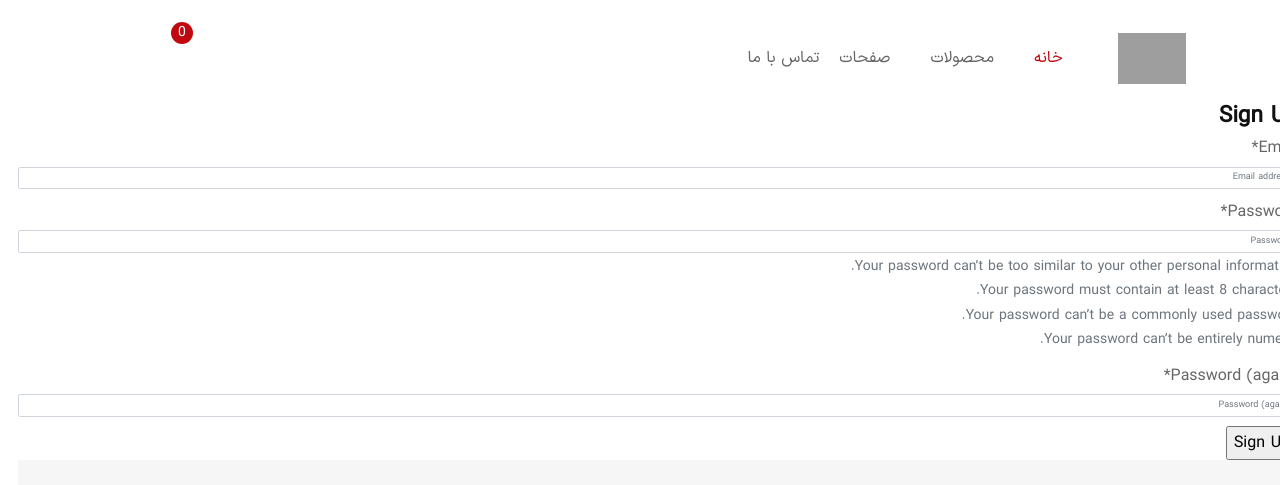
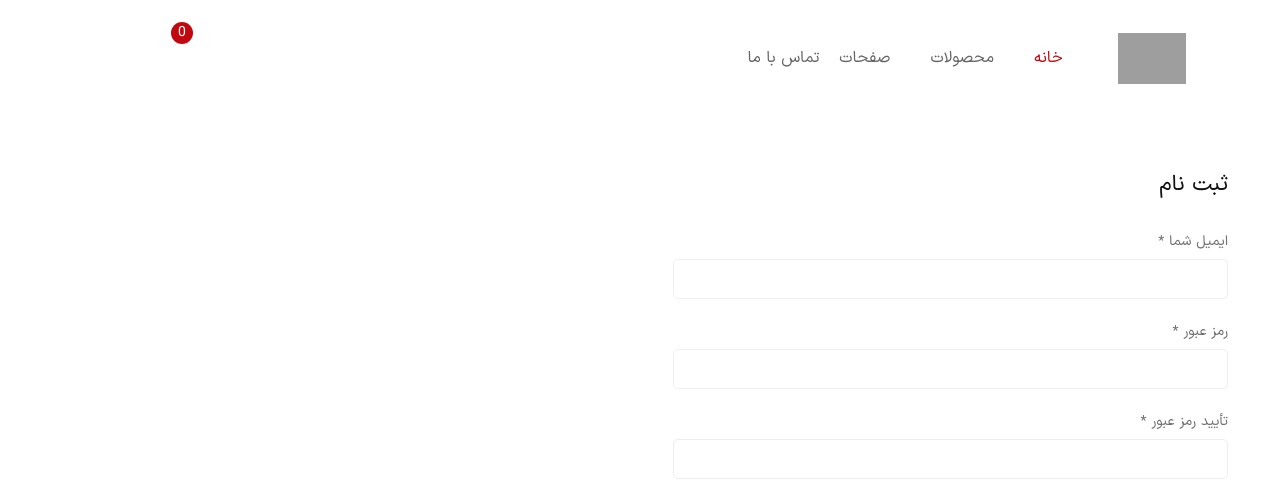
Before and after one commit to BigRch/onlineshop, a Django app: page /accounts/signup/ in a window 1280 px wide. Shown: the top 485 px of the page. Run offline with Django 5.2, Linux system fonts and the light colour scheme; parts of the project's set-up code (start-up, migrations or seed data) failed here and were passed over; some libraries are stand-ins or nearby versions; some web fonts are replaced; grey boxes are pictures that could not be loaded.

Commit message:
updated login and signup template

```diff
--- a/templates/account/signup.html
+++ b/templates/account/signup.html
@@ -1,15 +1,43 @@
 {% extends "_base.html" %}
 {% load crispy_forms_tags %}
-
+{% load i18n %}
 {% block title %}
 Sign Up
 {% endblock title %}
-
 {% block content %}
-<h1>Sign Up</h1>
-<form action="" method = "post">
-    {% csrf_token %}
-    {{form|crispy}}
-    <input type = "submit" value="Sign Up">
-</form>
+<div class="main-content-wrapper">
+    <div class="page-content-inner pt--75 pb--80">
+        <div class="container">
+            <div class="row">
+                <div class="col-md-6 mb-sm--50">
+                    <h4 class="heading__tertiary mb--30">ثبت نام</h4>
+                        <form class="form form--signup" action="{% url 'account_signup' %}" method="POST">
+                            {% csrf_token %}
+                            {% if form.non_field_errors %}
+                                <div class="error">{{ form.non_field_errors }}</div>
+                            {% endif %}
+                            <div class="form__group mb--20">
+                                <label class="form__label form__label--2" for="signup_email">ایمیل شما <span class="required">*</span></label>
+                                <input type="email" class="form__input form__input--2" id="signup_email" name="email">
+                            </div>
+                            <div class="form__group mb--20">
+                                <label class="form__label form__label--2" for="signup_password1">رمز عبور <span class="required">*</span></label>
+                                <input type="password" class="form__input form__input--2" id="signup_password1" name="password1">
+                            </div>
+                            <div class="form__group mb--20">
+                                <label class="form__label form__label--2" for="signup_password2">تأیید رمز عبور <span class="required">*</span></label>
+                                <input type="password" class="form__input form__input--2" id="signup_password2" name="password2">
+                            </div>
+                            <div class="d-flex align-items-center mt--20">
+                                <div class="form__group">
+                                    <input type="submit" value="ثبت نام" class="btn-submit">
+                                </div>
+                            </div>
+                        </form>
+                    </div>
+                </div>
+            </div>
+        </div>
+    </div>
+</div>
 {% endblock content %}
```
Also changed, not shown: templates/account/login.html (+39 -7 lines).
